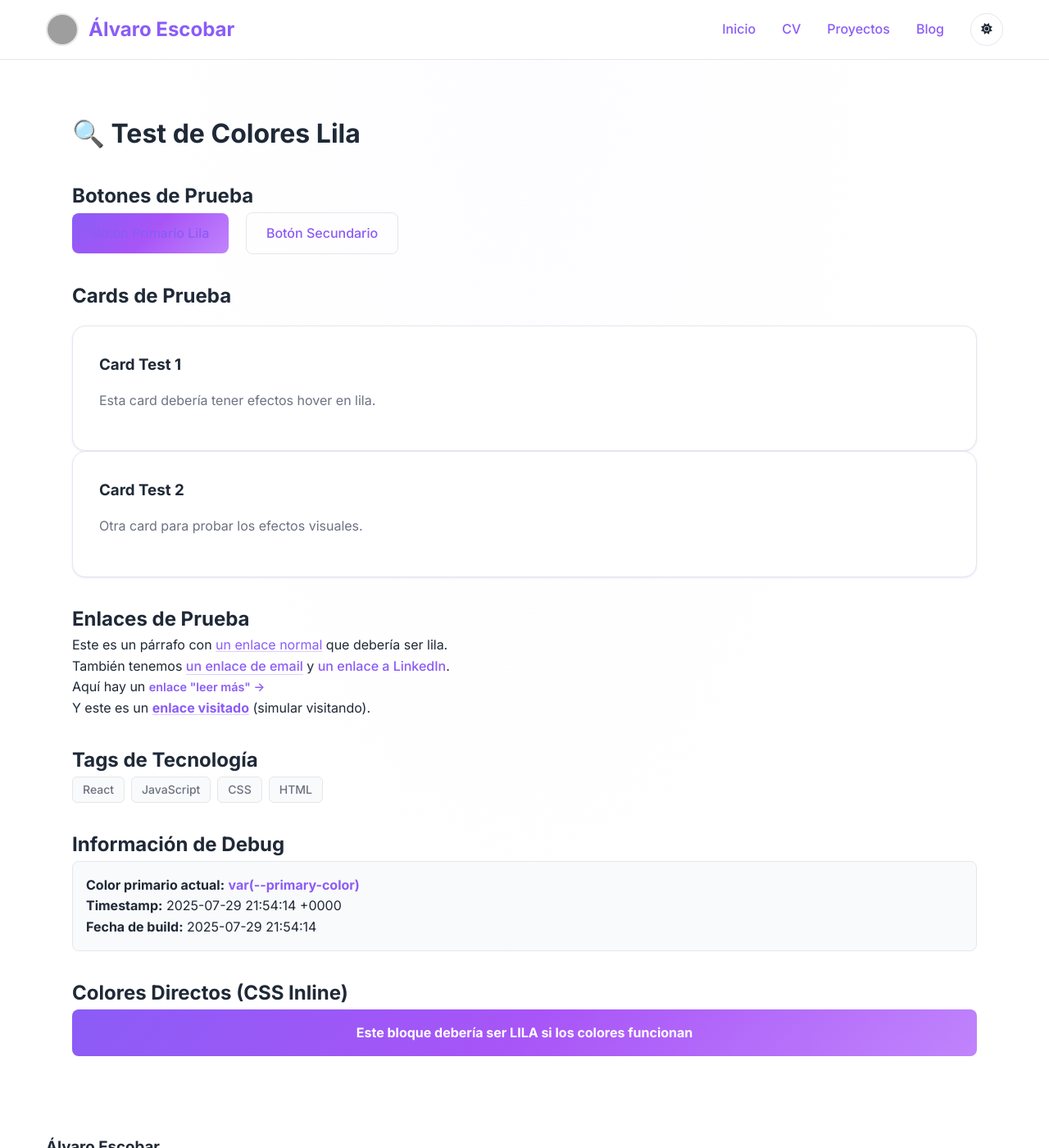
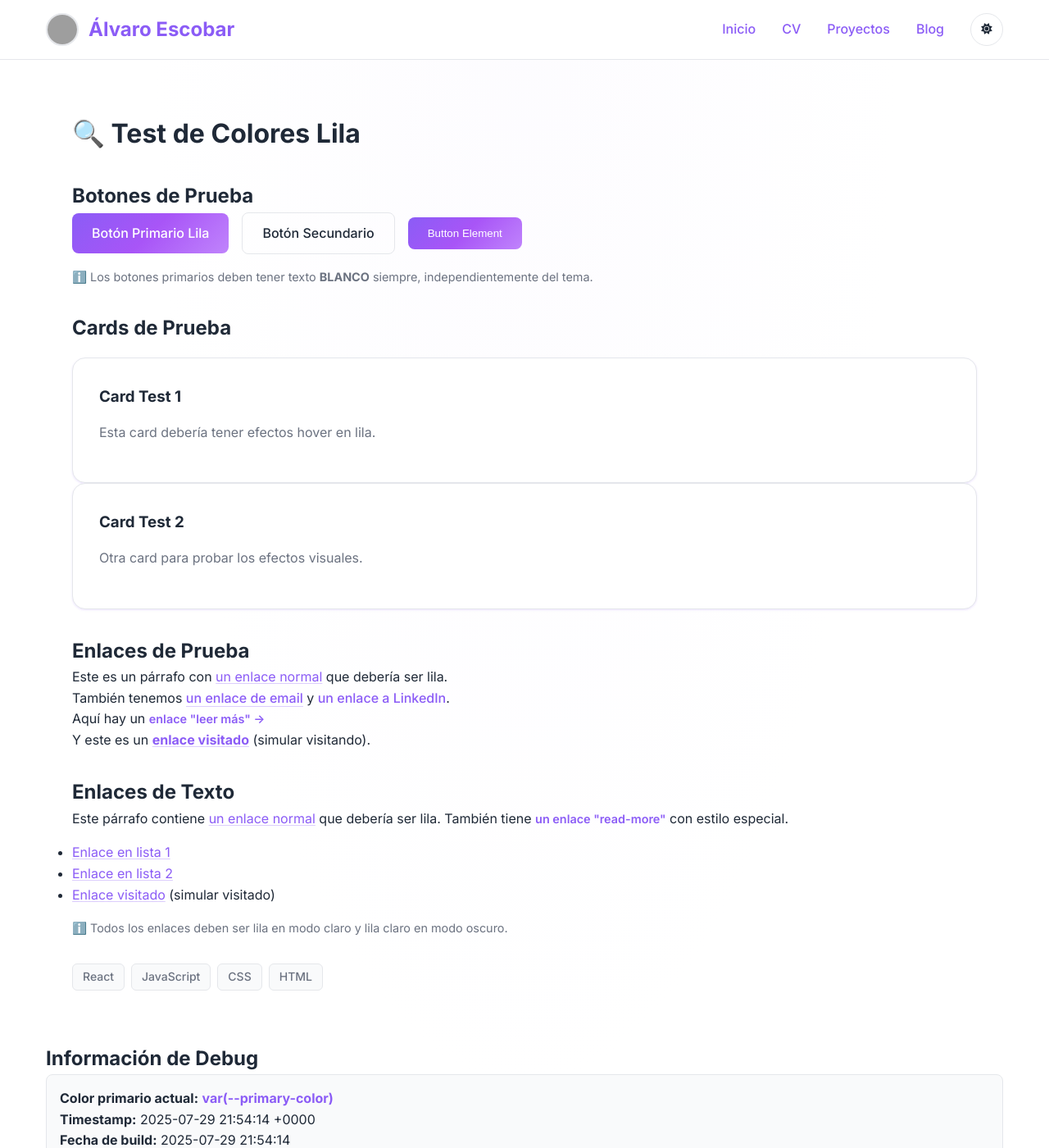
Before and after one commit to l3onkers/l3onkers.github.io, a Jekyll site: the page built from test-colores.html, in a window 1280 px wide and 1400 px high. Shown: the whole window at 82% size. Built offline with Jekyll 4.4.1, drawn with Linux system fonts in a browser that asks for light colours; grey boxes are pictures that could not be loaded.

Commit message:
🎨 Mejorar contraste de texto en botones - blanco en primarios, adaptativo en secundarios

```diff
--- a/_layouts/default.html
+++ b/_layouts/default.html
@@ -33,6 +33,22 @@
         }
         .btn-primary {
             background: linear-gradient(135deg, #8b5cf6 0%, #a855f7 50%, #c084fc 100%) !important;
+            color: #ffffff !important;
+            text-decoration: none !important;
+        }
+        .btn-primary:hover, .btn-primary:focus, .btn-primary:active {
+            color: #ffffff !important;
+            text-decoration: none !important;
+        }
+        .btn-secondary {
+            color: var(--text-color) !important;
+            text-decoration: none !important;
+        }
+        .btn-secondary:hover {
+            color: #8b5cf6 !important;
+        }
+        [data-theme="dark"] .btn-secondary:hover {
+            color: #a78bfa !important;
         }
         .nav-brand a:hover, .nav-links a:hover, .nav-links a.active {
             color: #8b5cf6 !important;
@@ -50,11 +66,26 @@
         a:visited {
             color: #9333ea !important;
         }
+        [data-theme="dark"] a {
+            color: #a78bfa !important;
+        }
+        [data-theme="dark"] a:hover {
+            color: #c4b5fd !important;
+        }
+        [data-theme="dark"] a:visited {
+            color: #ddd6fe !important;
+        }
         .read-more {
             color: #8b5cf6 !important;
         }
         .read-more:hover {
             color: #7c3aed !important;
+        }
+        [data-theme="dark"] .read-more {
+            color: #a78bfa !important;
+        }
+        [data-theme="dark"] .read-more:hover {
+            color: #c4b5fd !important;
         }
     </style>
 
--- a/assets/css/style.css
+++ b/assets/css/style.css
@@ -268,10 +268,11 @@
 
 .btn-primary {
   background: var(--primary-gradient);
-  color: white;
+  color: #ffffff !important;
   border: none;
   position: relative;
   overflow: hidden;
+  text-decoration: none !important;
 }
 
 .btn-primary::before {
@@ -293,17 +294,21 @@
   background: linear-gradient(135deg, #7c3aed 0%, #8b5cf6 50%, #a855f7 100%);
   transform: translateY(-2px);
   box-shadow: 0 10px 25px rgba(139, 92, 246, 0.3);
+  color: #ffffff !important;
 }
 
 .btn-secondary {
   background-color: transparent;
-  color: var(--text-color);
+  color: var(--text-color) !important;
   border: 1px solid var(--border-color);
+  text-decoration: none !important;
 }
 
 .btn-secondary:hover {
   background-color: var(--bg-secondary);
   transform: translateY(-2px);
+  border-color: var(--primary-color);
+  color: var(--primary-color) !important;
 }
 
 /* Cards */
--- a/test-colores.html
+++ b/test-colores.html
@@ -8,8 +8,14 @@
 
     <div style="margin: 2rem 0;">
         <h2>Botones de Prueba</h2>
-        <a href="#" class="btn btn-primary" style="margin-right: 1rem;">Botón Primario Lila</a>
-        <a href="#" class="btn btn-secondary">Botón Secundario</a>
+        <div style="display: flex; gap: 1rem; flex-wrap: wrap; align-items: center;">
+            <a href="#" class="btn btn-primary">Botón Primario Lila</a>
+            <a href="#" class="btn btn-secondary">Botón Secundario</a>
+            <button class="btn btn-primary">Button Element</button>
+        </div>
+        <p style="margin-top: 1rem; font-size: 0.9rem; color: var(--text-secondary);">
+            ℹ️ Los botones primarios deben tener texto <strong>BLANCO</strong> siempre, independientemente del tema.
+        </p>
     </div>
 
     <div style="margin: 2rem 0;">
@@ -35,7 +41,17 @@
     </div>
 
     <div style="margin: 2rem 0;">
-        <h2>Tags de Tecnología</h2>
+        <h2>Enlaces de Texto</h2>
+        <p>Este párrafo contiene <a href="#">un enlace normal</a> que debería ser lila. También tiene <a href="#" class="read-more">un enlace "read-more"</a> con estilo especial.</p>
+        <ul style="margin-top: 1rem;">
+            <li><a href="#">Enlace en lista 1</a></li>
+            <li><a href="#">Enlace en lista 2</a></li>
+            <li><a href="#">Enlace visitado</a> (simular visitado)</li>
+        </ul>
+        <p style="margin-top: 1rem; font-size: 0.9rem; color: var(--text-secondary);">
+            ℹ️ Todos los enlaces deben ser lila en modo claro y lila claro en modo oscuro.
+        </p>
+    </div>
         <div style="display: flex; gap: 0.5rem; flex-wrap: wrap;">
             <span class="tech-tag">React</span>
             <span class="tech-tag">JavaScript</span>
```
